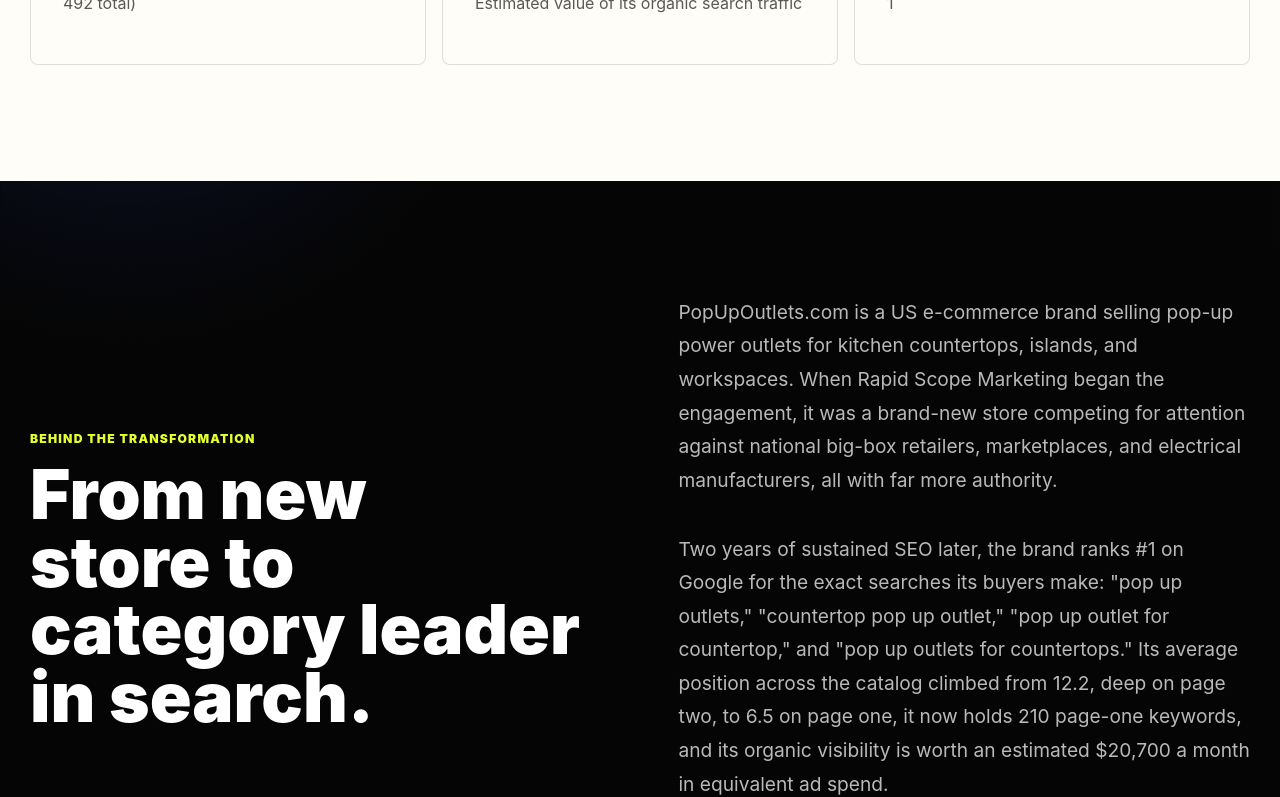
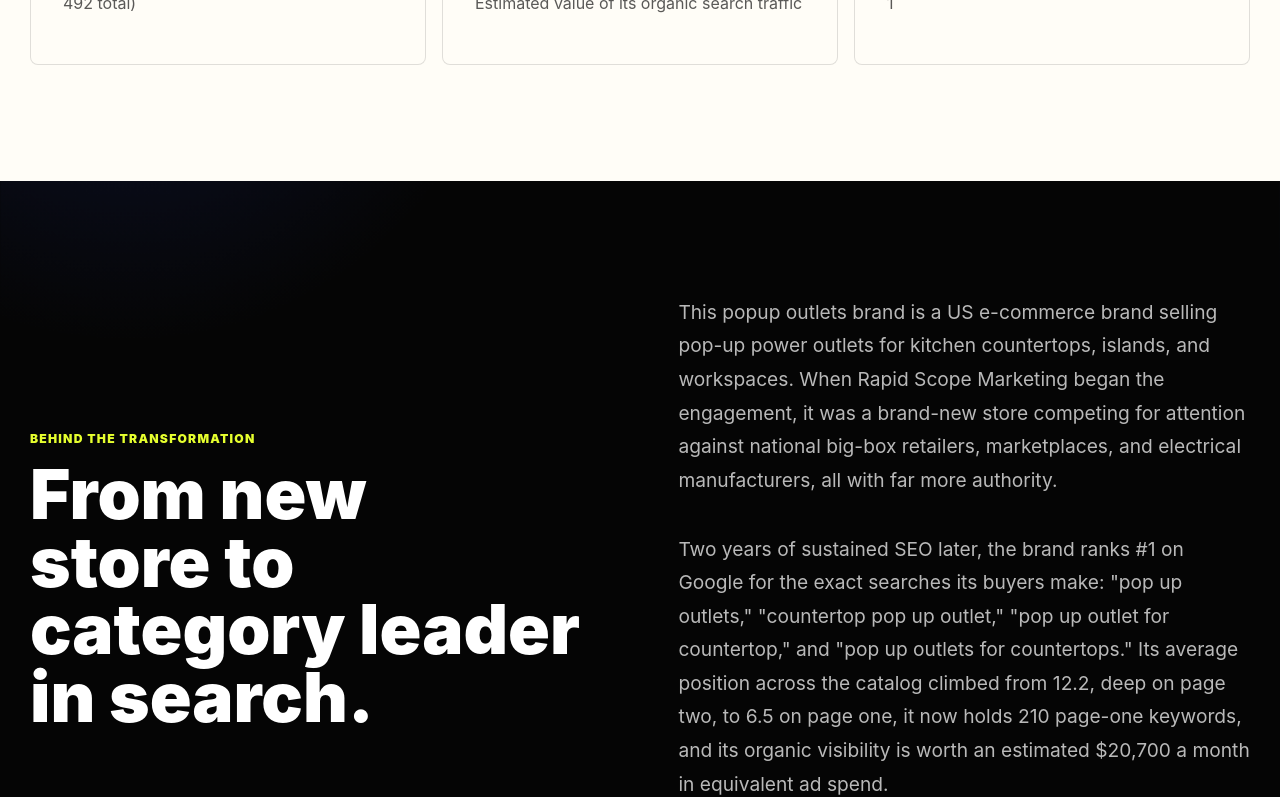
Before and after one commit to Billjeff/my-website, a Next.js app: page /case-studies/popup-outlets-seo in a window 1280 px wide. Shown: the part 2000-2797 px from the top of the page. Built offline with nearby package versions, Linux system fonts and the light colour scheme.

Commit message:
Remove client domain from Popup Outlets case study copy
Replaces "PopUpOutlets.com" with "Popup Outlets Brand" throughout the
page title, listing entry, and body copy so the client's URL/domain
isn't published on the case study.

Co-Authored-By: Claude Sonnet 5 <noreply@anthropic.com>

```diff
--- a/pages/case-studies/index.js
+++ b/pages/case-studies/index.js
@@ -3,7 +3,7 @@ import Link from 'next/link';
 
 const caseStudies = [
   {
-    title: 'PopUpOutlets.com: Owning Page 1 of Google (and AI Search)',
+    title: 'Popup Outlets Brand: Owning Page 1 of Google (and AI Search)',
     href: '/case-studies/popup-outlets-seo',
     tag: 'SEO',
     desc: 'A specialist e-commerce brand ranks #1 for its top buying searches, holds 210 page-1 keywords, and is now cited directly by Bing Copilot and ChatGPT.',
--- a/pages/case-studies/popup-outlets-seo.js
+++ b/pages/case-studies/popup-outlets-seo.js
@@ -44,7 +44,7 @@ export default function PopUpOutletsCaseStudy() {
       canonicalPath="/case-studies/popup-outlets-seo"
       description="How Rapid Scope Marketing helped a US pop-up outlet brand rank #1 for its highest-value buying terms, land 210 keywords on page 1, and lift average Google position from 12.2 to 6.5."
       pageType="Article"
-      title="PopUpOutlets.com SEO Case Study | Owning Page 1 of Google | Rapid Scope Marketing"
+      title="Popup Outlets Brand SEO Case Study | Owning Page 1 of Google | Rapid Scope Marketing"
     >
       <section className="page-hero">
         <div className="container page-hero__grid">
@@ -95,7 +95,7 @@ export default function PopUpOutletsCaseStudy() {
           </div>
           <div className="copy-stack">
             <p>
-              PopUpOutlets.com is a US e-commerce brand selling pop-up power outlets for kitchen countertops, islands, and workspaces. When Rapid Scope Marketing began the engagement, it was a brand-new store competing for attention against national big-box retailers, marketplaces, and electrical manufacturers, all with far more authority.
+              This popup outlets brand is a US e-commerce brand selling pop-up power outlets for kitchen countertops, islands, and workspaces. When Rapid Scope Marketing began the engagement, it was a brand-new store competing for attention against national big-box retailers, marketplaces, and electrical manufacturers, all with far more authority.
             </p>
             <p>
               Two years of sustained SEO later, the brand ranks #1 on Google for the exact searches its buyers make: &quot;pop up outlets,&quot; &quot;countertop pop up outlet,&quot; &quot;pop up outlet for countertop,&quot; and &quot;pop up outlets for countertops.&quot; Its average position across the catalog climbed from 12.2, deep on page two, to 6.5 on page one, it now holds 210 page-one keywords, and its organic visibility is worth an estimated $20,700 a month in equivalent ad spend.
@@ -134,7 +134,7 @@ export default function PopUpOutletsCaseStudy() {
           </div>
           <div className="copy-stack">
             <p>
-              Rapid Scope set out to make PopUpOutlets.com the most relevant, most trusted result for every way a buyer might search for a pop-up outlet, and to build the authority needed to hold those positions against far larger competitors.
+              Rapid Scope set out to make the Popup Outlets Brand the most relevant, most trusted result for every way a buyer might search for a pop-up outlet, and to build the authority needed to hold those positions against far larger competitors.
             </p>
           </div>
           <div className="service-index">
@@ -199,7 +199,7 @@ export default function PopUpOutletsCaseStudy() {
           </div>
           <div className="copy-stack">
             <p>
-              Search is shifting from links to answers, and the same authority that wins Google&apos;s page one is now making the brand a source that AI answer engines cite directly. In Bing&apos;s AI performance data, the number of times Bing Copilot cited PopUpOutlets.com in an AI answer climbed to record highs in early July 2026: a peak of 153 citations in a single day, with the week of July 6 averaging roughly 120 a day, up from about 49 a day at the start of the year. On a strong day, AI answers now pull from as many as 15 different pages on the site.
+              Search is shifting from links to answers, and the same authority that wins Google&apos;s page one is now making the brand a source that AI answer engines cite directly. In Bing&apos;s AI performance data, the number of times Bing Copilot cited the Popup Outlets Brand in an AI answer climbed to record highs in early July 2026: a peak of 153 citations in a single day, with the week of July 6 averaging roughly 120 a day, up from about 49 a day at the start of the year. On a strong day, AI answers now pull from as many as 15 different pages on the site.
             </p>
           </div>
         </div>
@@ -213,7 +213,7 @@ export default function PopUpOutletsCaseStudy() {
           </figure>
           <div className="copy-stack">
             <p>
-              The pattern holds in ChatGPT. Asked for &quot;the best pop-up outlets for kitchen countertops and islands,&quot; ChatGPT (with live web search) named PopUpOutlets.com as the recommended place to buy, citing it more than any other retailer, across multiple product brands including Lew Electric, Hubbell, and Wiremold. In an AI-first search world, the brand isn&apos;t just ranking; it&apos;s the source the answer is built from.
+              The pattern holds in ChatGPT. Asked for &quot;the best pop-up outlets for kitchen countertops and islands,&quot; ChatGPT (with live web search) named the Popup Outlets Brand as the recommended place to buy, citing it more than any other retailer, across multiple product brands including Lew Electric, Hubbell, and Wiremold. In an AI-first search world, the brand isn&apos;t just ranking; it&apos;s the source the answer is built from.
             </p>
             <p>
               <em>
```
